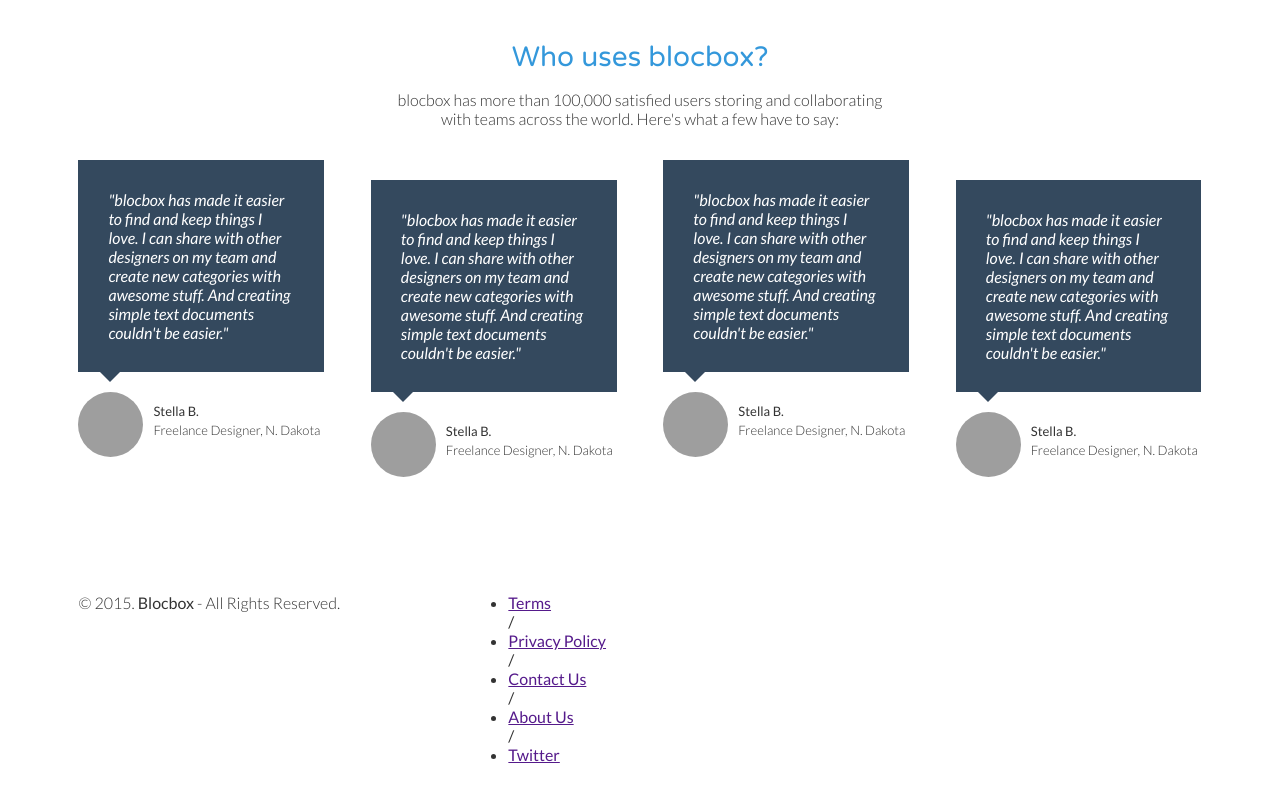
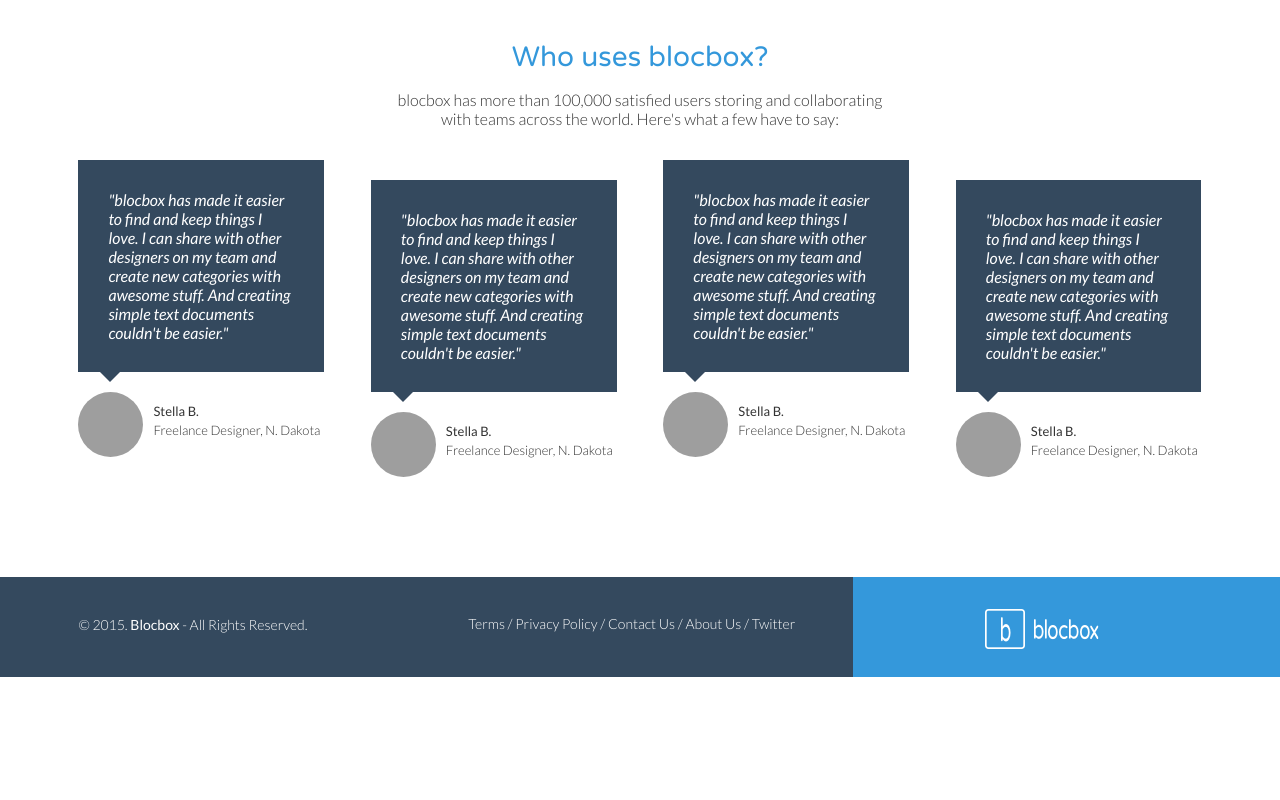
Before and after one commit to tomotto76/Blocbox, a plain HTML site: page index.html in a window 1280 px wide. Shown: the part 2051-2851 px from the top of the page. After the commit the page ends 2728 px from the top, so only its background shows below. Drawn offline with Linux system fonts and the light colour scheme; grey boxes are pictures that could not be loaded.

Commit message:
Additional media query
Not sure this helps or if it will do anything?

```diff
--- a/css/style.css
+++ b/css/style.css
@@ -41,6 +41,11 @@ html, body{
    position:relative;
    min-height: 1px;
    margin:0 2% 20px;
+ }
+ @media (min-width: 300px) {
+   .container {
+     width: 270px;
+   }
  }
 
  @media (min-width: 768px) {
@@ -135,6 +140,7 @@ html, body{
    background: #2ECC71;
    border: 2px solid #2ECC71;
    box-shadow: 0px 2px 0px 0px #22894E;
+
  }
 
  /* BENEFITS */
@@ -296,3 +302,56 @@ html, body{
    font-size:13px;
    margin-top: 30px;
  }
+
+ /* FOOTER */
+ footer {
+   background-color: #34495E;
+   background-image: linear-gradient(to top,
+      #3498DB 0%, #3498DB 50%, #34495E 50%, #34495E 100%);
+   color: #FFFFFF;
+   height: 150px;
+   position: relative;
+   overflow: hidden;
+   z-index: 0;
+ }
+ footer p, footer nav ul {
+   font-size:14px;
+   font-weight:100;
+   text-align: center;
+   margin: 10px auto 0;
+ }
+ footer nav ul li {
+   list-style-type: none;
+   display: inline;
+ }
+ footer nav ul li a {
+   color:#FFFFFF;
+   text-decoration: none;
+ }
+ footer .right-footer-block {
+   background-color: transparent;
+ }
+ footer .logo{
+   padding: 2.35em 0;
+   margin: 0 auto;
+   display: block;
+ }
+
+ @media (min-width: 992px){
+   footer{
+     background-color: #3498DB;
+     background-image: linear-gradient(to left,
+        #3498DB 0%, #3498DB 33.33337%, #34495E 33.33337%, #34495E 100%);
+     height: 100px;
+   }
+   footer p, footer nav ul{
+     padding: 2em 0;
+     text-align: left;
+   }
+   footer .right-footer-block {
+     background-color: #3498DB;
+   }
+   footer .logo{
+     padding: 2em 0 2em 1.5em;
+   }
+ }
```
